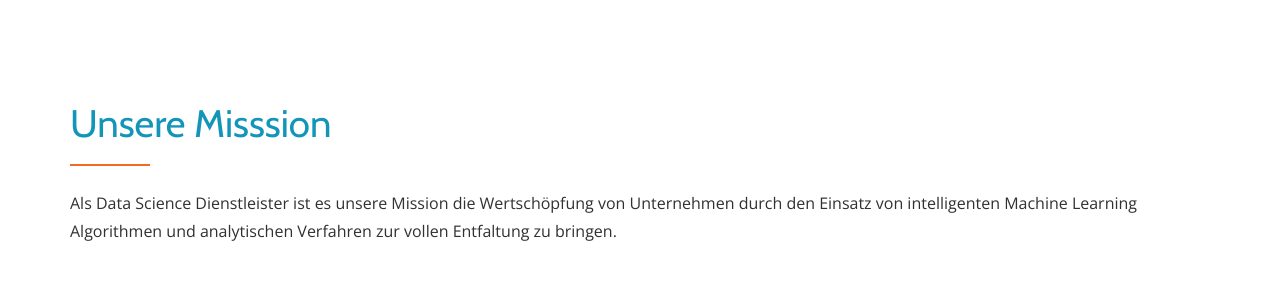
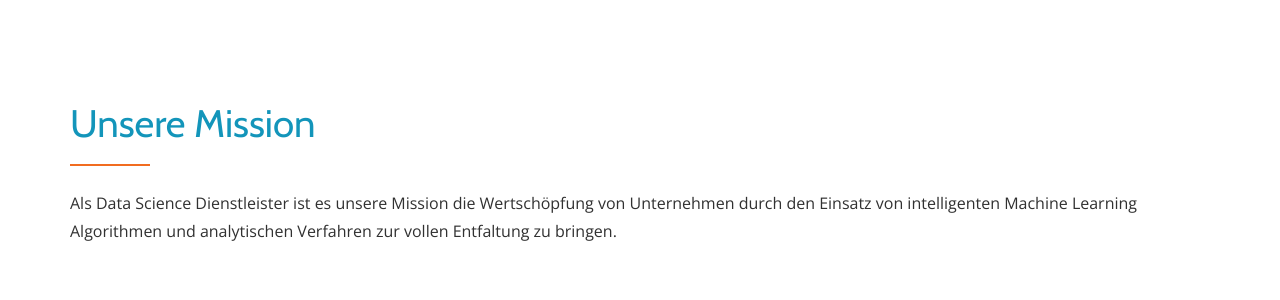
Before and after one commit to cognify-salzburg/cognify-salzburg.github.io, a Jekyll site: the page built from index.html, in a window 1280 px wide and 900 px high, scrolled down 1504 px. Shown: the part 160-460 px from the top of the window. Built offline with Jekyll 4.4.1, drawn with Linux system fonts in a browser that asks for light colours.

Commit message:
Fix typo

```diff
--- a/index.html
+++ b/index.html
@@ -59,7 +59,7 @@ intro:
     <div class="container">
       <div class="row">
         <div class="col-md-12 content-section brief-content-one">
-          <h2 class="text-left dark-text">Unsere Misssion</h2>
+          <h2 class="text-left dark-text">Unsere Mission</h2>
           <div class="colored-line-left"></div>
           <div class="brief-content-text">
             Als Data Science Dienstleister ist es unsere Mission die Wertschöpfung von Unternehmen durch den Einsatz von intelligenten
```
